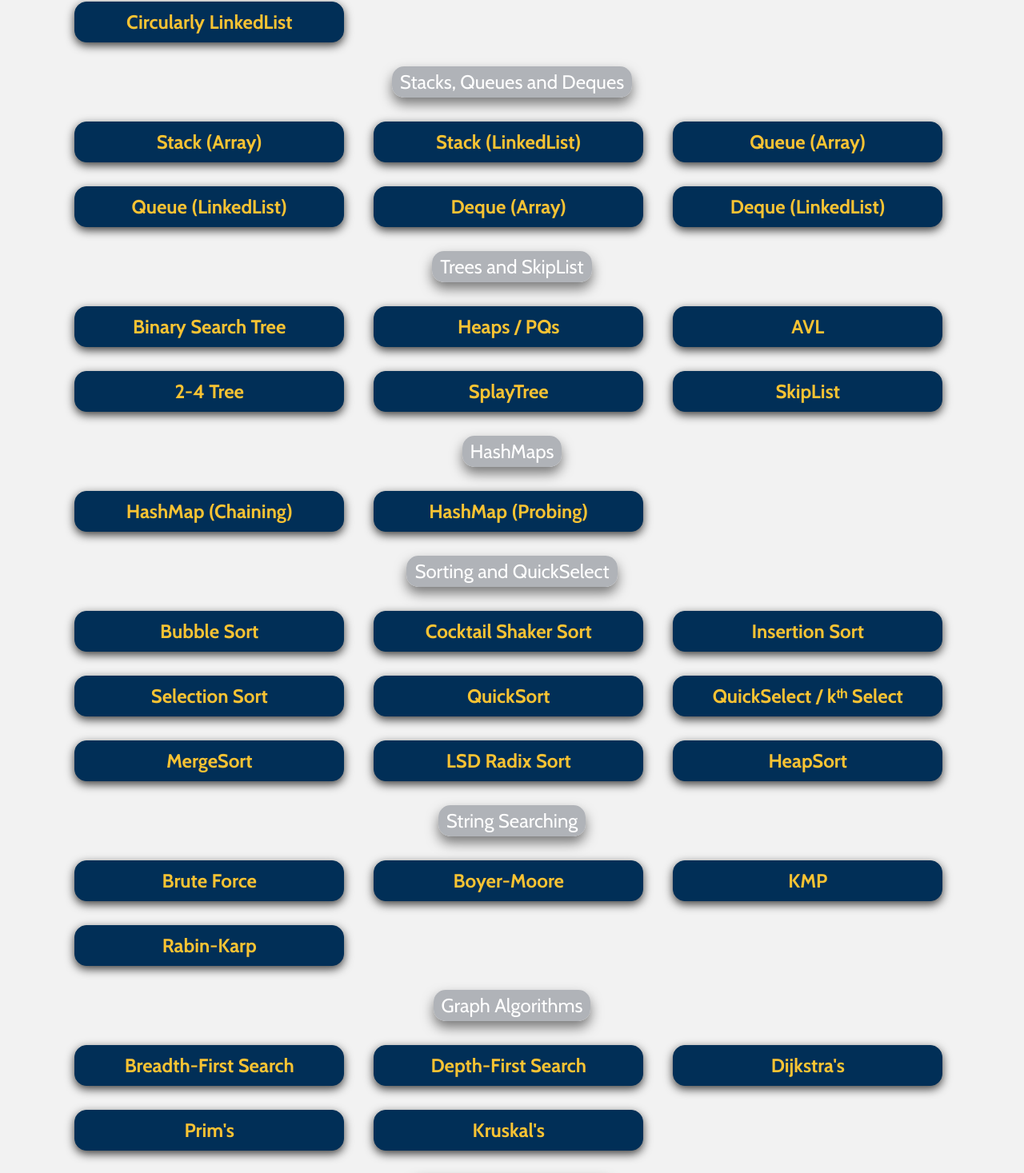
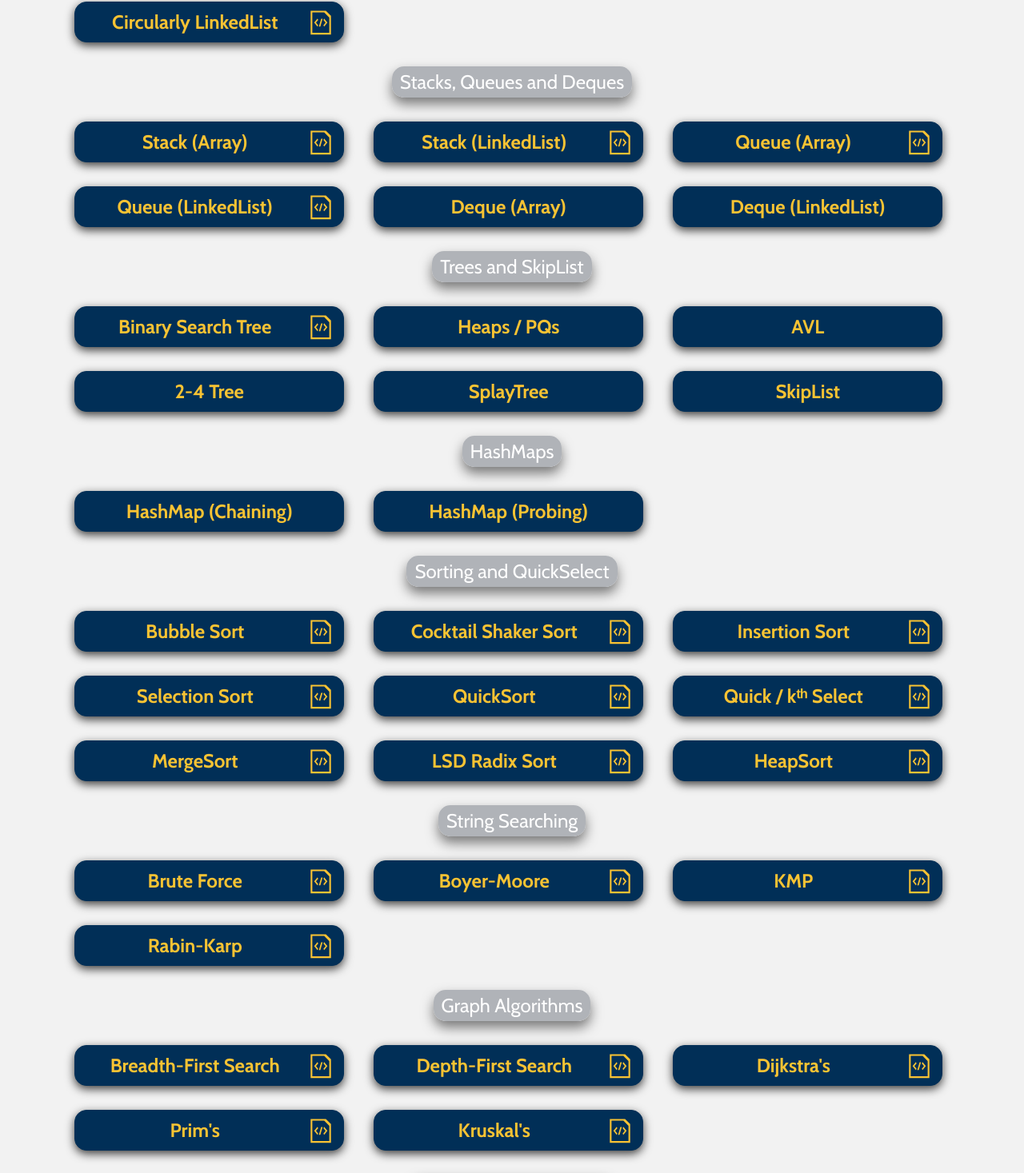
Before and after one commit to RodrigoDLPontes/visualization-tool, a React (Create React App) app: page / in a window 1280 px wide. Shown: the part 243-1710 px from the top of the page at 80% size. Built offline with nearby package versions, Linux system fonts and the light colour scheme; the HTML template or start-up script is replaced by a standard one.

Commit message:
add pseudocode availability icon

```diff
--- a/package.json
+++ b/package.json
@@ -15,7 +15,7 @@
 		"react": "^18.2.0",
 		"react-dom": "^18.2.0",
 		"react-ga4": "^2.0.0",
-		"react-icons": "^4.7.1",
+		"react-icons": "^4.10.1",
 		"react-router-dom": "^5.1.2",
 		"react-scripts": "5.0.1"
 	},
--- a/src/AlgoList.js
+++ b/src/AlgoList.js
@@ -1,19 +1,19 @@
 import * as algos from './algo';
 
 // After adding the export in algos/index.js, add new algorithms in the following format:
-// AlgorithmName: ['Menu Display Name', algos.ClassName, 'Verbose Display Name (optional)']
+// AlgorithmName: ['Menu Display Name', algos.ClassName, hasPseudoCode, 'Verbose Display Name (optional)']
 export const algoMap = {
-	ArrayList: ['ArrayList', algos.ArrayList],
+	ArrayList: ['ArrayList', algos.ArrayList, true],
 	LinkedList: ['Singly LinkedList', algos.LinkedList],
-	DoublyLinkedList: ['Doubly LinkedList', algos.DoublyLinkedList],
-	CircularlyLinkedList: ['Circularly LinkedList', algos.CircularlyLinkedList],
-	StackArray: ['Stack (Array)', algos.StackArray],
-	StackLL: ['Stack (LinkedList)', algos.StackLL],
-	QueueArray: ['Queue (Array)', algos.QueueArray],
-	QueueLL: ['Queue (LinkedList)', algos.QueueLL],
+	DoublyLinkedList: ['Doubly LinkedList', algos.DoublyLinkedList, true],
+	CircularlyLinkedList: ['Circularly LinkedList', algos.CircularlyLinkedList, true],
+	StackArray: ['Stack (Array)', algos.StackArray, true],
+	StackLL: ['Stack (LinkedList)', algos.StackLL, true],
+	QueueArray: ['Queue (Array)', algos.QueueArray, true],
+	QueueLL: ['Queue (LinkedList)', algos.QueueLL, true],
 	DequeArray: ['Deque (Array)', algos.DequeArray],
 	DequeLL: ['Deque (LinkedList)', algos.DequeLL],
-	BST: ['Binary Search Tree', algos.BST],
+	BST: ['Binary Search Tree', algos.BST, true],
 	Heap: ['Heaps / PQs', algos.Heap],
 	SkipList: ['SkipList', algos.SkipList],
 	OpenHash: ['HashMap (Probing)', algos.OpenHash],
@@ -21,25 +21,25 @@ export const algoMap = {
 	SplayTree: ['SplayTree', algos.SplayTree],
 	AVL: ['AVL', algos.AVL],
 	BTree: ['2-4 Tree', algos.BTree],
-	BubbleSort: ['Bubble Sort', algos.BubbleSort],
-	CocktailSort: ['Cocktail Shaker Sort', algos.CocktailSort],
-	InsertionSort: ['Insertion Sort', algos.InsertionSort],
-	SelectionSort: ['Selection Sort', algos.SelectionSort],
-	QuickSort: ['QuickSort', algos.QuickSort],
-	QuickSelect: ['QuickSelect / kᵗʰ Select', algos.QuickSelect],
-	MergeSort: ['MergeSort', algos.MergeSort],
-	LSDRadix: ['LSD Radix Sort', algos.LSDRadix],
-	HeapSort: ['HeapSort', algos.HeapSort],
-	BruteForce: ['Brute Force', algos.BruteForce],
-	BoyerMoore: ['Boyer-Moore', algos.BoyerMoore],
-	KMP: ['KMP', algos.KMP],
-	RabinKarp: ['Rabin-Karp', algos.RabinKarp],
-	BFS: ['Breadth-First Search', algos.BFS],
-	DFS: ['Depth-First Search', algos.DFS],
-	Dijkstra: ["Dijkstra's", algos.Dijkstras],
-	Prim: ["Prim's", algos.Prims],
-	Kruskal: ["Kruskal's", algos.Kruskals],
-	LCS: ['LCS', algos.LCS, 'Longest Common Subsequence'],
+	BubbleSort: ['Bubble Sort', algos.BubbleSort, true],
+	CocktailSort: ['Cocktail Shaker Sort', algos.CocktailSort, true],
+	InsertionSort: ['Insertion Sort', algos.InsertionSort, true],
+	SelectionSort: ['Selection Sort', algos.SelectionSort, true],
+	QuickSort: ['QuickSort', algos.QuickSort, true],
+	QuickSelect: ['Quick / kᵗʰ Select', algos.QuickSelect, true],
+	MergeSort: ['MergeSort', algos.MergeSort, true],
+	LSDRadix: ['LSD Radix Sort', algos.LSDRadix, true],
+	HeapSort: ['HeapSort', algos.HeapSort, true],
+	BruteForce: ['Brute Force', algos.BruteForce, true],
+	BoyerMoore: ['Boyer-Moore', algos.BoyerMoore, true],
+	KMP: ['KMP', algos.KMP, true],
+	RabinKarp: ['Rabin-Karp', algos.RabinKarp, true],
+	BFS: ['Breadth-First Search', algos.BFS, true],
+	DFS: ['Depth-First Search', algos.DFS, true],
+	Dijkstra: ["Dijkstra's", algos.Dijkstras, true],
+	Prim: ["Prim's", algos.Prims, true],
+	Kruskal: ["Kruskal's", algos.Kruskals, true],
+	LCS: ['LCS', algos.LCS, true, 'Longest Common Subsequence'],
 	Floyd: ['Floyd-Warshall', algos.Floyd],
 };
 
--- a/src/css/App.css
+++ b/src/css/App.css
@@ -233,7 +233,10 @@ div.content {
 	position: absolute;
 }
 
-.inner-flex input.button {
+.inner-flex button.button {
+	display: flex;
+    align-items: center;
+    justify-content: space-between;
 	font-family: 'Cabin', Cantarell, Helvetica Neue, Helvetica, Arial, sans-serif;
 	font-size: 1.5em;
 	font-weight: 700;
@@ -250,17 +253,29 @@ div.content {
 	pointer-events: auto;
 }
 
-.inner-flex input.button:hover,
-.inner-flex input.button:active {
+.algo-name {
+	flex-grow: 1;
+    text-align: center;
+}
+
+.pseudocode-icon {
+	display: flex;
+    align-items: center;
+	margin-top: -4px;
+	margin-bottom: -4px;
+}
+
+.inner-flex button.button:hover,
+.inner-flex button.button:active {
 	filter: var(--filter);
 }
 
-.inner-flex input.button:focus,
+.inner-flex button.button:focus,
 .inner-flex a:focus {
 	outline: none;
 }
 
-.inner-flex input.button::-moz-focus-inner,
+.inner-flex button.button::-moz-focus-inner,
 .inner-flex a::-moz-focus-inner {
 	border: 0;
 }
--- a/src/screens/AlgoScreen.js
+++ b/src/screens/AlgoScreen.js
@@ -76,7 +76,8 @@ class AlgoScreen extends React.Component {
 
 		const isQuickSelect = algoMap[algoName][0] === 'QuickSelect / kᵗʰ Select';
 
-		const header = algoMap[algoName][2] ? algoMap[algoName][2] : algoMap[algoName][0];
+		// check for verbose name in algoMap
+		const header = algoMap[algoName][3] ? algoMap[algoName][3] : algoMap[algoName][0];
 
 		return (
 			<div className="VisualizationMainPage">
--- a/src/screens/HomeScreen.js
+++ b/src/screens/HomeScreen.js
@@ -2,6 +2,7 @@ import '../css/App.css';
 import { Link, Route, Switch } from 'react-router-dom';
 import { algoList, algoMap } from '../AlgoList';
 import AboutScreen from './AboutScreen';
+import { DiCodeBadge } from 'react-icons/di';
 import Footer from '../components/Footer';
 import Header from '../components/Header';
 import React from 'react';
@@ -16,12 +17,17 @@ const HomeScreen = ({ theme, toggleTheme }) => (
 						<div className="inner-flex">
 							{algoList.map((name, idx) =>
 								algoMap[name] ? (
-									<Link to={`/${name}`} key={idx}>
-										<input
-											className="button"
-											type="button"
-											value={algoMap[name][0]}
-										/>
+									<Link to={`/${name}`} key={idx} style={{ textDecoration: 'none' }}>
+										<button
+         								   className="button"
+         								>
+         									<div className="algo-name">{algoMap[name][0]}</div>
+											{algoMap[name][2] && (
+            									<span className="pseudocode-icon">
+            									  <DiCodeBadge size={36} />
+            									</span>
+          									)}
+         								</button>
 									</Link>
 								) : (
 									<div key={idx} className="divider">
```
Also changed, not shown: 1 other file (tests, documents, lock files or other folders).
